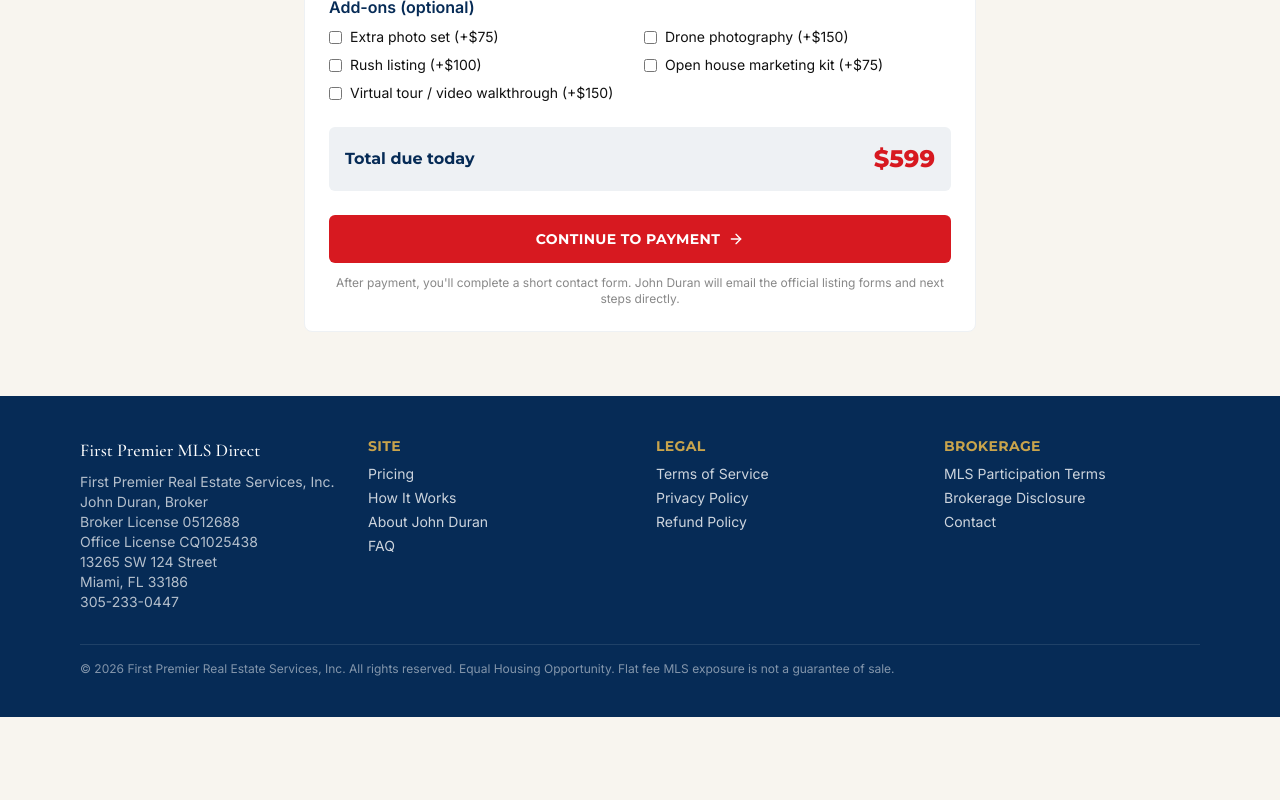
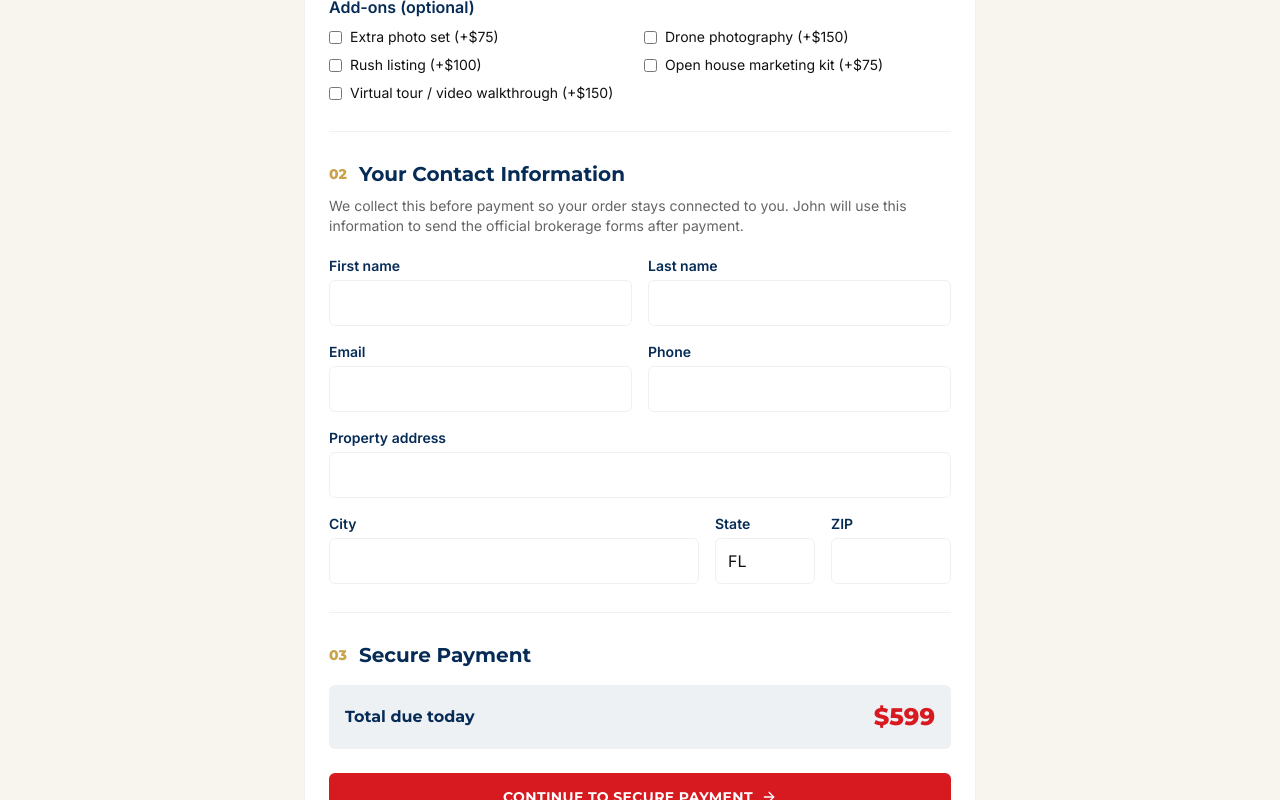
Before and after one commit to Elicasta/firstpremiermlsdirect, a Next.js app: page /start-listing in a window 1280 px wide. Shown: the part 660-1460 px from the top of the page. Before the commit the page ends 1377 px from the top, so only its background shows below. Built offline with nearby package versions, Linux system fonts and the light colour scheme.

Commit message:
Collect contact details before Stripe checkout

```diff
--- a/components/IntakeForm/PackageSelectForm.tsx
+++ b/components/IntakeForm/PackageSelectForm.tsx
@@ -16,17 +16,30 @@ export function PackageSelectForm({ initialPackageSlug }: { initialPackageSlug?:
     return sum + (addon?.price ?? 0);
   }, 0);
 
-  async function handleCheckout() {
+  async function handleCheckout(event: React.FormEvent<HTMLFormElement>) {
+    event.preventDefault();
     setLoading(true);
     setError(null);
 
+    const form = new FormData(event.currentTarget);
+    const contact = {
+      firstName: String(form.get("firstName") ?? "").trim(),
+      lastName: String(form.get("lastName") ?? "").trim(),
+      email: String(form.get("email") ?? "").trim(),
+      phone: String(form.get("phone") ?? "").trim(),
+      propertyAddress: String(form.get("propertyAddress") ?? "").trim(),
+      city: String(form.get("city") ?? "").trim(),
+      state: String(form.get("state") ?? "FL").trim(),
+      zip: String(form.get("zip") ?? "").trim()
+    };
+
     try {
-      // Create the order before Stripe so payment and the short follow-up form share
-      // one permanent order ID from the start.
+      // Save the lead before sending them to Stripe. If they leave Checkout without
+      // paying, the brokerage still has a real unpaid order tied to their contact info.
       const draftRes = await fetch("/api/orders/draft", {
         method: "POST",
         headers: { "Content-Type": "application/json" },
-        body: JSON.stringify({ packageSlug, selectedAddons })
+        body: JSON.stringify({ packageSlug, selectedAddons, ...contact })
       });
       if (!draftRes.ok) {
         const body = await draftRes.json().catch(() => ({}));
@@ -54,10 +67,16 @@ export function PackageSelectForm({ initialPackageSlug }: { initialPackageSlug?:
     }
   }
 
+  const inputClass = "mt-1 w-full rounded-md border border-gray bg-white px-3 py-2.5 focus-ring";
+
   return (
-    <div className="mx-auto max-w-2xl">
+    <form onSubmit={handleCheckout} className="mx-auto max-w-2xl">
       <div className="rounded-lg border border-gray bg-white p-6">
-        <h2 className="font-display text-xl font-bold text-navy">Choose Your Package</h2>
+        <div className="flex items-center gap-3">
+          <span className="font-display text-sm font-extrabold text-gold">01</span>
+          <h2 className="font-display text-xl font-bold text-navy">Choose Your Package</h2>
+        </div>
+
         <div className="mt-4 grid gap-3">
           {PACKAGES.map((p) => (
             <label
@@ -74,6 +93,7 @@ export function PackageSelectForm({ initialPackageSlug }: { initialPackageSlug?:
                 <span className="font-display text-lg font-extrabold text-red">${p.price}</span>
                 <input
                   type="radio"
+                  name="package"
                   checked={packageSlug === p.slug}
                   onChange={() => setPackageSlug(p.slug)}
                 />
@@ -102,7 +122,64 @@ export function PackageSelectForm({ initialPackageSlug }: { initialPackageSlug?:
           </div>
         </div>
 
-        <div className="mt-6 flex items-center justify-between rounded-md bg-gray p-4">
+        <div className="my-7 border-t border-gray" />
+
+        <div className="flex items-center gap-3">
+          <span className="font-display text-sm font-extrabold text-gold">02</span>
+          <h2 className="font-display text-xl font-bold text-navy">Your Contact Information</h2>
+        </div>
+        <p className="mt-2 text-sm text-ink/65">
+          We collect this before payment so your order stays connected to you. John will use this
+          information to send the official brokerage forms after payment.
+        </p>
+
+        <div className="mt-5 grid gap-4 sm:grid-cols-2">
+          <div>
+            <label htmlFor="firstName" className="block text-sm font-semibold text-navy">First name</label>
+            <input id="firstName" name="firstName" autoComplete="given-name" required className={inputClass} />
+          </div>
+          <div>
+            <label htmlFor="lastName" className="block text-sm font-semibold text-navy">Last name</label>
+            <input id="lastName" name="lastName" autoComplete="family-name" required className={inputClass} />
+          </div>
+          <div>
+            <label htmlFor="email" className="block text-sm font-semibold text-navy">Email</label>
+            <input id="email" name="email" type="email" autoComplete="email" required className={inputClass} />
+          </div>
+          <div>
+            <label htmlFor="phone" className="block text-sm font-semibold text-navy">Phone</label>
+            <input id="phone" name="phone" type="tel" autoComplete="tel" required className={inputClass} />
+          </div>
+        </div>
+
+        <div className="mt-4">
+          <label htmlFor="propertyAddress" className="block text-sm font-semibold text-navy">Property address</label>
+          <input id="propertyAddress" name="propertyAddress" autoComplete="street-address" required className={inputClass} />
+        </div>
+
+        <div className="mt-4 grid gap-4 sm:grid-cols-[1fr_100px_120px]">
+          <div>
+            <label htmlFor="city" className="block text-sm font-semibold text-navy">City</label>
+            <input id="city" name="city" autoComplete="address-level2" required className={inputClass} />
+          </div>
+          <div>
+            <label htmlFor="state" className="block text-sm font-semibold text-navy">State</label>
+            <input id="state" name="state" defaultValue="FL" maxLength={2} autoComplete="address-level1" required className={inputClass} />
+          </div>
+          <div>
+            <label htmlFor="zip" className="block text-sm font-semibold text-navy">ZIP</label>
+            <input id="zip" name="zip" inputMode="numeric" autoComplete="postal-code" required className={inputClass} />
+          </div>
+        </div>
+
+        <div className="my-7 border-t border-gray" />
+
+        <div className="flex items-center gap-3">
+          <span className="font-display text-sm font-extrabold text-gold">03</span>
+          <h2 className="font-display text-xl font-bold text-navy">Secure Payment</h2>
+        </div>
+
+        <div className="mt-4 flex items-center justify-between rounded-md bg-gray p-4">
           <span className="font-display font-bold text-navy">Total due today</span>
           <span className="font-display text-2xl font-extrabold text-red">
             ${pkg.price + addonTotal}
@@ -111,15 +188,15 @@ export function PackageSelectForm({ initialPackageSlug }: { initialPackageSlug?:
 
         {error && <p className="mt-4 text-sm text-red">{error}</p>}
 
-        <Button className="mt-6 w-full" onClick={handleCheckout} disabled={loading} showArrow>
-          {loading ? "Starting checkout..." : "Continue to Payment"}
+        <Button type="submit" className="mt-6 w-full" disabled={loading} showArrow>
+          {loading ? "Opening secure checkout..." : "Continue to Secure Payment"}
         </Button>
 
         <p className="mt-3 text-center text-xs text-ink/50">
-          After payment, you'll complete a short contact form. John Duran will email the official
-          listing forms and next steps directly.
+          Payment is processed securely by Stripe. After payment, John Duran will email the
+          official listing forms and next steps directly.
         </p>
       </div>
-    </div>
+    </form>
   );
 }
```
